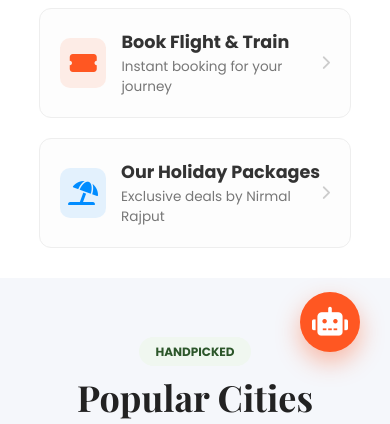
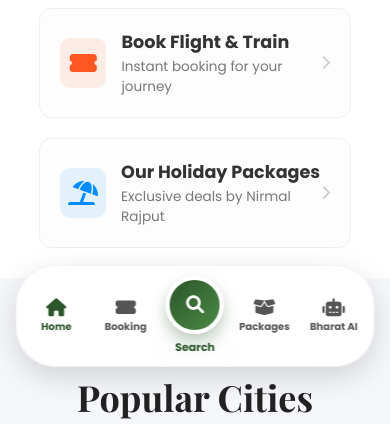
Before and after one commit to nirmal3751/bharat_yatra, a plain HTML site: page index.html in a window 390 px wide. Shown: the part 462-886 px from the top of the page. Drawn offline with nearby package versions, Linux system fonts and the light colour scheme.

Commit message:
Implement mobile navigation and enhance chat UI
Added mobile navigation bar and updated chat interface.

```diff
--- a/index.html
+++ b/index.html
@@ -4,11 +4,10 @@
     <meta charset="UTF-8">
     <meta name="viewport" content="width=device-width, initial-scale=1.0">
     <title>Bharat Yatra - Explore Incredible India</title>
-
     <link rel="stylesheet" href="style.css">
     <link rel="stylesheet" href="mobile.css">
     <link rel="stylesheet" href="m2.css">
-
+    <link rel="stylesheet" href="css/login.css">
     <link rel="stylesheet" href="https://cdnjs.cloudflare.com/ajax/libs/font-awesome/6.0.0/css/all.min.css">
     <link href="https://fonts.googleapis.com/css2?family=Playfair+Display:wght@700&family=Poppins:wght@300;400;500;600;700&display=swap" rel="stylesheet">
 
@@ -42,15 +41,75 @@
             gap: 20px;
             padding: 20px 0;
         }
-
-        /* Classes jo tu JS loop mein add karega */
         .bento-item.tall { grid-row: span 2; }
         .bento-item.wide { grid-column: span 2; }
+
+        /* 📱 MOBILE NAVIGATION BAR STYLES */
+        .mobile-nav {
+            position: fixed;
+            bottom: 15px;
+            left: 50%;
+            transform: translateX(-50%);
+            width: 92%;
+            max-width: 480px;
+            background: rgba(255, 255, 255, 0.95);
+            backdrop-filter: blur(10px);
+            display: none; /* Desktop hide */
+            justify-content: space-around;
+            align-items: center;
+            padding: 10px 5px;
+            border-radius: 40px;
+            box-shadow: 0 10px 30px rgba(0,0,0,0.15);
+            z-index: 10000;
+            border: 1px solid rgba(0,0,0,0.05);
+        }
+        .nav-item {
+            display: flex;
+            flex-direction: column;
+            align-items: center;
+            text-decoration: none;
+            color: #555;
+            font-size: 10px;
+            font-weight: 700;
+            flex: 1;
+            transition: color 0.2s;
+        }
+        .nav-item i { font-size: 18px; margin-bottom: 3px; }
+        .nav-item.active, .nav-item:hover { color: var(--primary-green); }
+
+        .nav-search-center {
+            display: flex;
+            flex-direction: column;
+            align-items: center;
+        }
+        .search-circle {
+            width: 58px;
+            height: 58px;
+            background: linear-gradient(135deg, var(--primary-green) 0%, #4a8a46 100%);
+            border-radius: 50%;
+            display: flex;
+            justify-content: center;
+            align-items: center;
+            border: 4px solid white;
+            box-shadow: 0 8px 15px rgba(44, 86, 42, 0.3);
+            color: white;
+            font-size: 20px;
+            transition: transform 0.2s;
+        }
+        .search-circle:hover { transform: scale(1.1); }
+        .search-text {
+            font-size: 11px;
+            font-weight: 800;
+            color: var(--primary-green);
+            margin-top: 5px;
+        }
 
         @media screen and (max-width: 900px) {
             .navbar { padding: 10px 15px; }
             .featured-grid { grid-template-columns: 1fr 1fr; grid-template-rows: auto; }
             .nav-links { display: none; }
+            .mobile-nav { display: flex; }
+            .footer { padding-bottom: 90px; }
         }
     </style>
 </head>
@@ -145,6 +204,34 @@
     </div>
 </section>
 
+<!-- ✅ Updated Mobile Nav -->
+<nav class="mobile-nav">
+    <a href="index.html" class="nav-item active">
+        <i class="fas fa-home"></i>
+        <span>Home</span>
+    </a>
+    <a href="booking.html" class="nav-item">
+        <i class="fas fa-ticket-alt"></i>
+        <span>Booking</span>
+    </a>
+    <a href="search.html" class="nav-item">
+        <div class="nav-search-center">
+            <div class="search-circle">
+                <i class="fas fa-search"></i>
+            </div>
+            <span class="search-text">Search</span>
+        </div>
+    </a>
+    <a href="packages.html" class="nav-item">
+        <i class="fas fa-box-open"></i>
+        <span>Packages</span>
+    </a>
+    <a href="javascript:void(0)" class="nav-item" onclick="toggleChat()">
+        <i class="fas fa-robot"></i>
+        <span>Bharat AI</span>
+    </a>
+</nav>
+
 <section class="contact" id="contact">
     <div class="container">
         <h2>Contact Us</h2>
@@ -179,21 +266,28 @@
     </div>
 </section>
 
-<div id="chat-icon" onclick="toggleChat()">
-    <i class="fas fa-robot"></i>
-</div>
+<div id="chat-window">
+    <div class="chat-header">
+        <div class="header-info">
+            <i class="fas fa-robot"></i>
+            <span><strong>Bharat AI</strong></span>
+        </div>
+        <button onclick="toggleChat()" class="close-chat-btn">&times;</button>
+    </div>
 
-<div id="chat-window" class="chat-hidden">
-    <div class="chat-header">
-        <div class="header-info"><i class="fas fa-headset"></i> <span><strong>Yatri AI</strong></span></div>
-        <button onclick="toggleChat()" class="close-chat">&times;</button>
+    <div id="chat-body">
+        <div class="ai-msg-bubble">
+            Namaste! 🙏 Main Bharat Yatra ka Smart AI hoon. Main aapki kaise madad kar sakta hoon?
+        </div>
     </div>
-    <div id="chat-body" class="chat-body">
-        <div class="ai-msg">Namaste! 🙏 Main Yatri AI hoon. Aap kahan ghumna chahte hain?</div>
-    </div>
+
     <div class="chat-footer">
-        <input type="text" id="user-input" placeholder="Type message..." onkeydown="if(event.key==='Enter') sendMessage()">
-        <button onclick="sendMessage()"><i class="fas fa-paper-plane"></i></button>
+        <div class="chat-input-container">
+            <input type="text" id="user-input" placeholder="Kuch bhi puchiye..." onkeydown="if(event.key==='Enter') sendMessage()">
+            <button onclick="sendMessage()" class="send-message-btn">
+                <i class="fas fa-paper-plane"></i>
+            </button>
+        </div>
     </div>
 </div>
 
```
